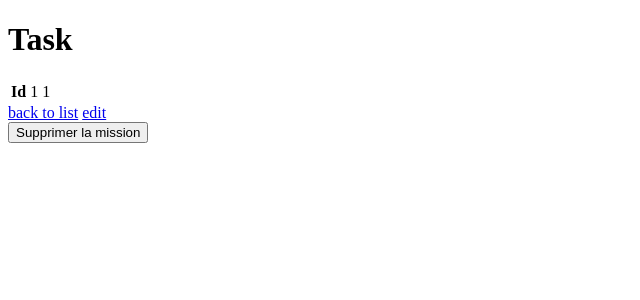
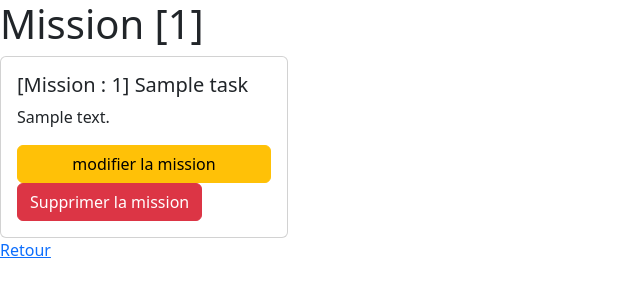
Before and after one commit to Liamcr21/trello, a Symfony app: template templates/task/show.html.twig in a window 1280 px wide. Shown: the top 300 px of the page, without its empty margins (0-640 px from the left). Run offline with Twig, Linux system fonts and the light colour scheme; the template is opened without the code that fills it: most values are stand-ins (such as "Sample title", 1, 10 or a date in 2020); some libraries are stand-ins or nearby versions.

Commit message:
task fonctionnel

```diff
--- a/templates/task/_delete_form.html.twig
+++ b/templates/task/_delete_form.html.twig
@@ -1,4 +1,4 @@
-<form method="post" action="{{ path('app_task_delete', {'id': task.id}) }}" onsubmit="return confirm('etes vous sur ?');">
+<form method="post" action="{{ path('app_task_delete', {'id': task.id}) }}" onsubmit="return confirm('Etes vous sur ?');">
     <input type="hidden" name="_token" value="{{ csrf_token('delete' ~ task.id) }}">
     <button class="btn btn-danger">Supprimer la mission</button>
 </form>
--- a/templates/task/edit.html.twig
+++ b/templates/task/edit.html.twig
@@ -1,6 +1,7 @@
-<!DOCTYPE html>
+{% extends 'base.html.twig' %}
 
-<title>Modifier une mission</title>
+
+{% block title %}Modifier une Mission{% endblock %}
 
 {% block body %}
     <h1>Modifier une mission</h1>
@@ -11,4 +12,3 @@
 
     {{ include('task/_delete_form.html.twig') }}
 {% endblock %}
-k
--- a/templates/task/show.html.twig
+++ b/templates/task/show.html.twig
@@ -1,23 +1,24 @@
-<!DOCTYPE html>
+{% extends 'base.html.twig' %}
 
-<title>Task</title>
+
+{% block title %}Mission [{{ task.id }}]{% endblock %}
+
 
 {% block body %}
-    <h1>Task</h1>
+    <h1>Mission [{{ task.id }}]</h1>
 
-    <table class="table">
-        <tbody>
-            <tr>
-                <th>Id</th>
-                <td>{{ task.id }}</td>
-                <td>{{ task.id }}</td>
-            </tr>
-        </tbody>
-    </table>
+<div class="card" style="width: 18rem;">
+  <div class="card-body">
+    <h5 class="card-title">[Mission : {{ task.id }}]  {{ task.nom }}</h5>
+     <p class="card-text">{{ task.description }}</p>
+        <div class="btn-style" style="display: flex; flex-direction: column;">
+    <a class="btn btn-warning" href="{{ path('app_task_edit', {'id': task.id}) }}">modifier la mission</a>
+    {{ include('task/_delete_form.html.twig') }}
+  </div>
+</div>
+</div>
 
-    <a href="{{ path('app_task_index') }}">back to list</a>
+    <a class"btn btn-info" href="{{ path('app_task_index') }}">Retour</a>
 
-    <a href="{{ path('app_task_edit', {'id': task.id}) }}">edit</a>
 
-    {{ include('task/_delete_form.html.twig') }}
 {% endblock %}
```
Also changed, not shown: templates/task/index.html.twig (+5 -6 lines), templates/task/new.html.twig (+5 -4 lines).
